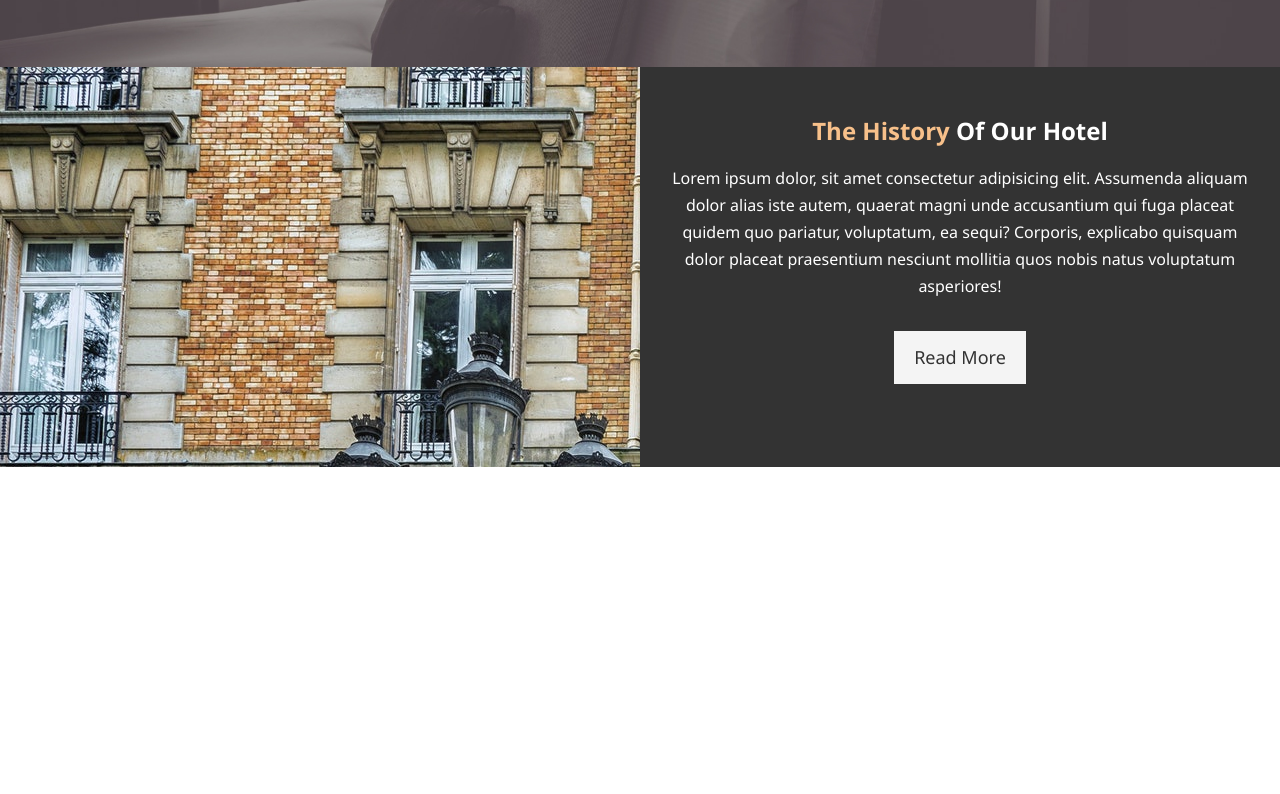
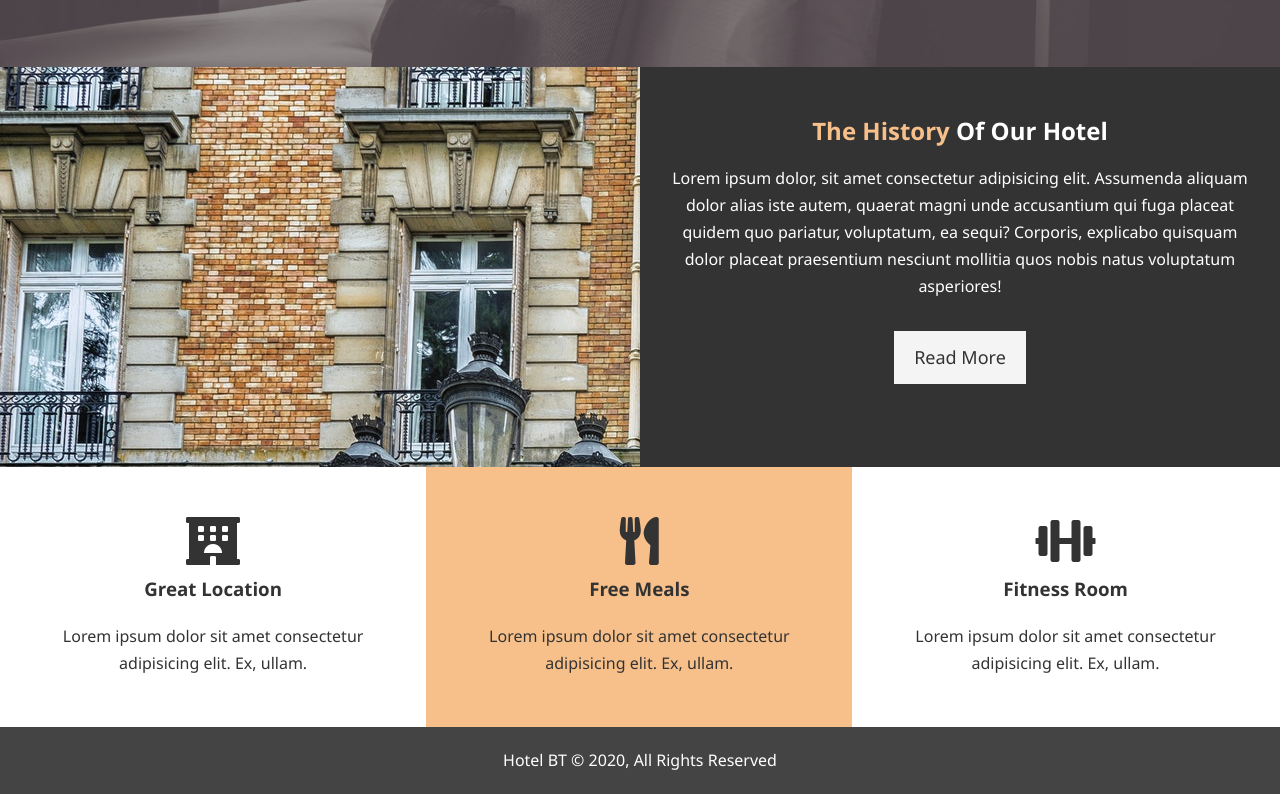
Before and after one commit to Luckyanry/Hotel-HBT, a plain HTML site: page index.html in a window 1280 px wide. Shown: the part 667-1461 px from the top of the page. Before the commit the page ends 1134 px from the top, so only its background shows below. Drawn offline with Linux system fonts and the light colour scheme.

Commit message:
finished home page

```diff
--- a/css/style.css
+++ b/css/style.css
@@ -80,8 +80,8 @@ img {
 }
 
 .bg-primary {
-  background-color: #333;
-  color: #f7c08a;
+  background-color: #f7c08a;
+  color: #333;
 }
 
 #navbar {
@@ -163,3 +163,26 @@ img {
 #home-info .info-content p {
   padding-bottom: 30px;
 }
+
+/* Features */
+#features {
+  display: flex;
+}
+
+.box {
+  width: 33.3%;
+  text-align: center;
+  padding: 50px;
+}
+
+.box i {
+  margin-bottom: 10px;
+}
+
+/* Footer */
+#main-footer {
+  text-align: center;
+  background-color: #444;
+  color: #fff;
+  padding: 20px;
+}
--- a/index.html
+++ b/index.html
@@ -6,6 +6,8 @@
     <meta name="viewport" content="width=device-width, initial-scale=1.0">
     <meta name="description" content="Welcome to the most extraordinary hotel in Boston Massachusetts">
     <meta name="keywords" content="hotel, boston hotel, new england hotel">
+    <link rel="stylesheet" href="https://use.fontawesome.com/releases/v5.6.1/css/all.css"
+        integrity="sha384-gfdkjb5BdAXd+lj+gudLWI+BXq4IuLW5IT+brZEZsLFm++aCMlF1V92rMkPaX4PP" crossorigin="anonymous">
     <link rel="stylesheet" href="css/style.css">
     <title>Hotel BT | Welcome</title>
 </head>
@@ -46,6 +48,28 @@
             <a href="about.html" class="btn btn-light">Read More</a>
         </div>
     </section>
+
+    <section id="features">
+        <div class="box bg-light">
+            <i class="fas fa-hotel fa-3x"></i>
+            <h3>Great Location</h3>
+            <p>Lorem ipsum dolor sit amet consectetur adipisicing elit. Ex, ullam.</p>
+        </div>
+        <div class="box bg-primary">
+            <i class="fas fa-utensils fa-3x"></i>
+            <h3>Free Meals</h3>
+            <p>Lorem ipsum dolor sit amet consectetur adipisicing elit. Ex, ullam.</p>
+        </div>
+        <div class="box bg-light">
+            <i class="fas fa-dumbbell fa-3x"></i>
+            <h3>Fitness Room</h3>
+            <p>Lorem ipsum dolor sit amet consectetur adipisicing elit. Ex, ullam.</p>
+        </div>
+    </section>
+
+    <footer id="main-footer">
+        <p>Hotel BT &copy; 2020, All Rights Reserved</p>
+    </footer>
 </body>
 
 </html>
```
